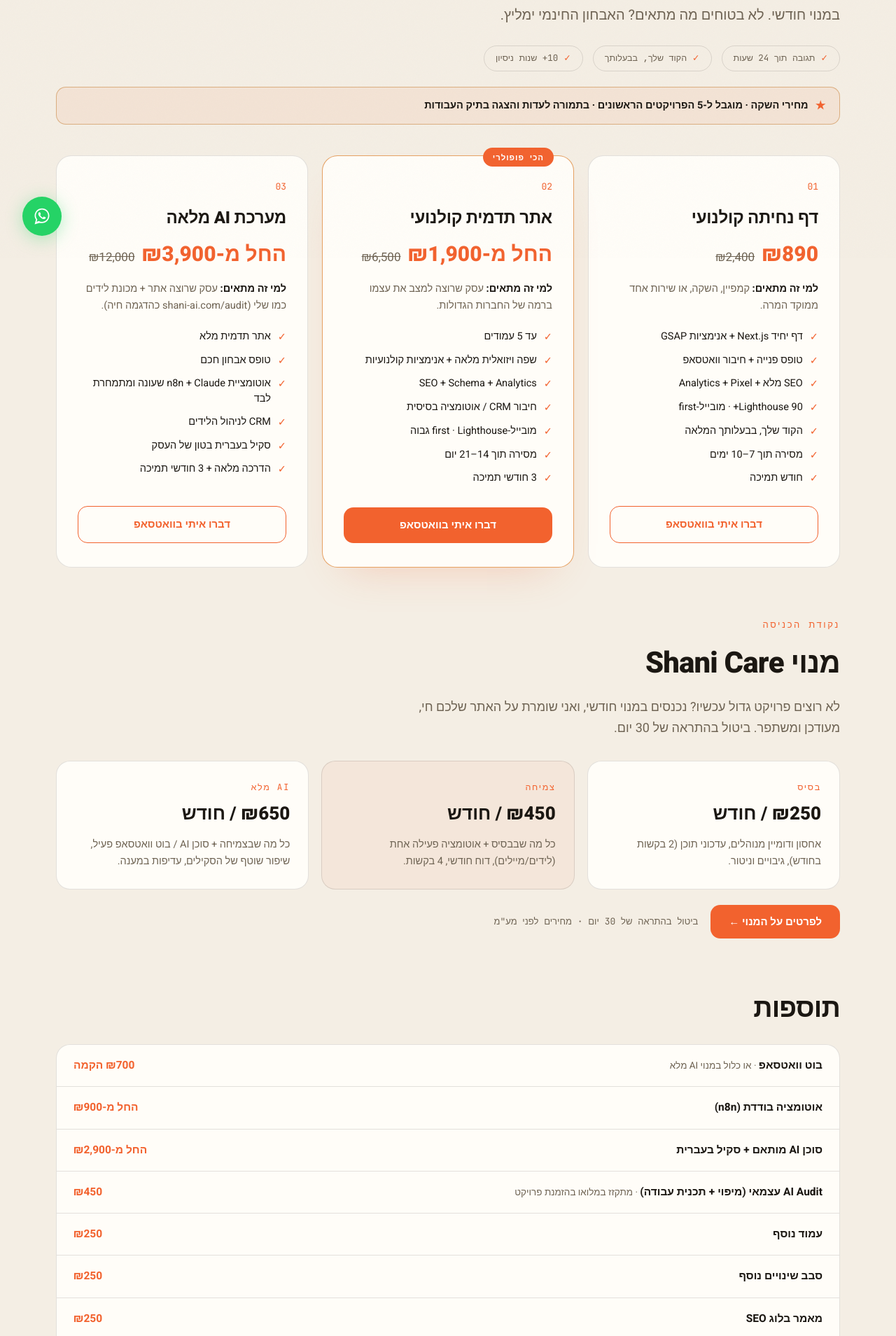
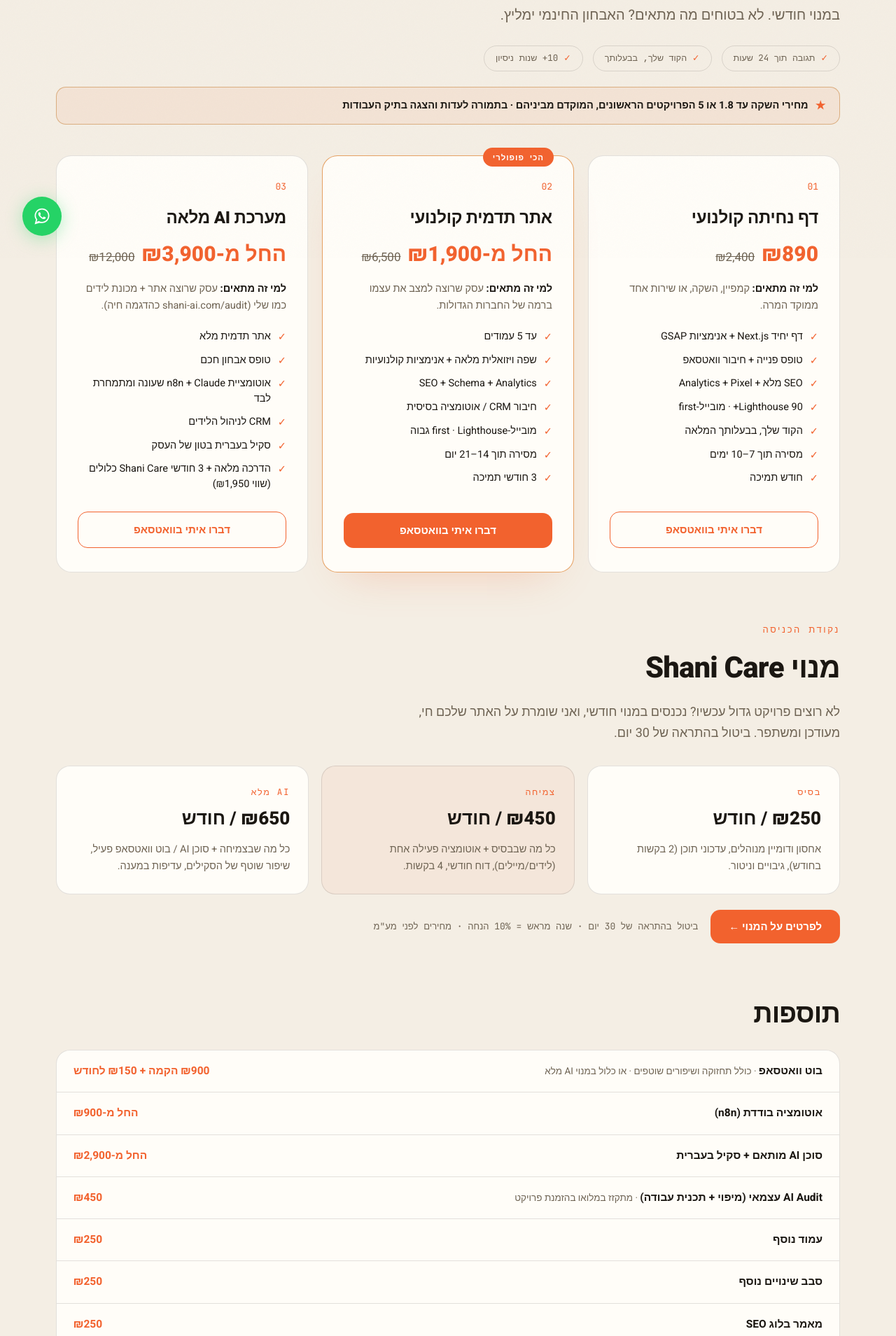
Before and after one commit to gorgovs1-cyber/shani-ai, a Next.js app: page /pricing in a window 1280 px wide. Shown: the part 431-2340 px from the top of the page at 70% size. Built offline with nearby package versions, Linux system fonts and the light colour scheme; no server answers.

Commit message:
pricing model update: care attach, bot subscription, 50/30/20, launch deadline

```diff
--- a/app/pricing/page.tsx
+++ b/app/pricing/page.tsx
@@ -62,9 +62,9 @@
     title: "מחירים שקופים, בלי הפתעות.",
     intro:
       "פרימיום שמחזיר את עצמו, עם נקודת כניסה נוחה. בוחרים חבילה, או מתחילים במנוי חודשי. לא בטוחים מה מתאים? האבחון החינמי ימליץ.",
-    launchBadge: "מחירי השקה · מוגבל ל-5 הפרויקטים הראשונים · בתמורה לעדות והצגה בתיק העבודות",
+    launchBadge: "מחירי השקה עד 1.8 או 5 הפרויקטים הראשונים, המוקדם מביניהם · בתמורה לעדות והצגה בתיק העבודות",
     trust: ["תגובה תוך 24 שעות", "הקוד שלך, בבעלותך", "10+ שנות ניסיון"],
-    vatNote: "כל המחירים לפני מע\"מ · 50% מקדמה בתחילת הפרויקט",
+    vatNote: "כל המחירים לפני מע\"מ · תשלום: 50% מקדמה · 30% באבן דרך · 20% במסירה",
     packages: [
       {
         no: "01",
@@ -116,7 +116,7 @@
           "אוטומציית n8n + Claude שעונה ומתמחרת לבד",
           "CRM לניהול הלידים",
           "סקיל בעברית בטון של העסק",
-          "הדרכה מלאה + 3 חודשי תמיכה",
+          "הדרכה מלאה + 3 חודשי Shani Care כלולים (שווי ₪1,950)",
         ],
         waMsg: "היי שני, מעניין אותי מערכת ה-AI המלאה (החל מ-₪3,900)",
       },
@@ -144,12 +144,12 @@
         desc: "כל מה שבצמיחה + סוכן AI / בוט וואטסאפ פעיל, שיפור שוטף של הסקילים, עדיפות במענה.",
       },
     ],
-    subFine: "ביטול בהתראה של 30 יום · מחירים לפני מע\"מ",
+    subFine: "ביטול בהתראה של 30 יום · שנה מראש = 10% הנחה · מחירים לפני מע\"מ",
     subCta: "לפרטים על המנוי",
     subWaMsg: "היי שני, מעניין אותי מנוי Shani Care",
     addOnsTitle: "תוספות",
     addOns: [
-      { label: "בוט וואטסאפ", price: "₪700 הקמה", note: "או כלול במנוי AI מלא" },
+      { label: "בוט וואטסאפ", price: "₪900 הקמה + ₪150 לחודש", note: "כולל תחזוקה ושיפורים שוטפים · או כלול במנוי AI מלא" },
       { label: "אוטומציה בודדת (n8n)", price: "החל מ-₪900" },
       { label: "סוכן AI מותאם + סקיל בעברית", price: "החל מ-₪2,900" },
       { label: "AI Audit עצמאי (מיפוי + תכנית עבודה)", price: "₪450", note: "מתקזז במלואו בהזמנת פרויקט" },
@@ -171,7 +171,7 @@
       },
       {
         q: "אפשר לשלם בתשלומים?",
-        a: "כן. העבודה מתחילה עם 50% מקדמה, והיתרה במסירה. לפרויקטים גדולים אפשר לפרוס לתשלומים, נסגור את זה יחד לפי מה שנוח לכם.",
+        a: "כן, המבנה הקבוע הוא שלושה חלקים: 50% מקדמה בתחילת העבודה, 30% באבן דרך מוסכמת באמצע, ו-20% במסירה. לפרויקטים גדולים אפשר לפרוס יותר, נסגור יחד לפי מה שנוח לכם.",
       },
       {
         q: "המחיר כולל מע\"מ?",
@@ -179,7 +179,7 @@
       },
       {
         q: "מה קורה אחרי המסירה?",
-        a: "כל חבילה כוללת תקופת תמיכה (חודש עד 3 חודשים לפי החבילה). אחרי זה אפשר להישאר במנוי Shani Care מ-₪250 לחודש, שמכסה אחסון, עדכונים, גיבויים וניטור, כדי שהאתר יישאר חי ומעודכן.",
+        a: "כל חבילה כוללת תקופת תמיכה, ובמערכת AI מלאה כלולים 3 חודשי Shani Care מהיום הראשון, כי מערכת חיה צריכה מישהי שמשגיחה עליה. אחרי התקופה ממשיכים במנוי מ-₪250 לחודש (אחסון, עדכונים, גיבויים וניטור), ומי שמשלם שנה מראש מקבל 10% הנחה.",
       },
       {
         q: "למה אתר אצלך עולה יותר מוויקס או אלמנטור?",
@@ -197,9 +197,9 @@
     title: "Transparent pricing, no surprises.",
     intro:
       "Premium that pays for itself, with an easy entry point. Pick a package, or start with a monthly plan. Not sure what fits? The free audit will recommend.",
-    launchBadge: "Launch pricing · limited to the first 5 projects · in exchange for a testimonial and portfolio rights",
+    launchBadge: "Launch pricing until Aug 1 or the first 5 projects, whichever comes first · in exchange for a testimonial and portfolio rights",
     trust: ["Replies within 24h", "You own the code", "10+ years of experience"],
-    vatNote: "All prices exclude VAT · 50% deposit to start",
+    vatNote: "All prices exclude VAT · Payment: 50% deposit · 30% at milestone · 20% on delivery",
     packages: [
       {
         no: "01",
@@ -284,7 +284,7 @@
     subWaMsg: "Hi Shani, I'm interested in the Shani Care membership",
     addOnsTitle: "Add-ons",
     addOns: [
-      { label: "WhatsApp bot", price: "₪700 setup", note: "or included in Full AI plan" },
+      { label: "WhatsApp bot", price: "₪900 setup + ₪150/mo", note: "includes ongoing maintenance and improvements · or included in Full AI plan" },
       { label: "Single automation (n8n)", price: "from ₪900" },
       { label: "Custom AI agent + Hebrew Skill", price: "from ₪2,900" },
       { label: "Standalone AI Audit (mapping + plan)", price: "₪450", note: "fully credited toward a project" },
@@ -306,7 +306,7 @@
       },
       {
         q: "Can I pay in installments?",
-        a: "Yes. Work starts with a 50% deposit and the balance on delivery. For larger projects we can split into installments, we'll set it up in a way that works for you.",
+        a: "Yes. The standard structure is three parts: 50% deposit to start, 30% at an agreed milestone, and 20% on delivery. For larger projects we can split further, we'll set it up in a way that works for you.",
       },
       {
         q: "Does the price include VAT?",
```
Also changed, not shown: 1 other file (tests, documents, lock files or other folders).
